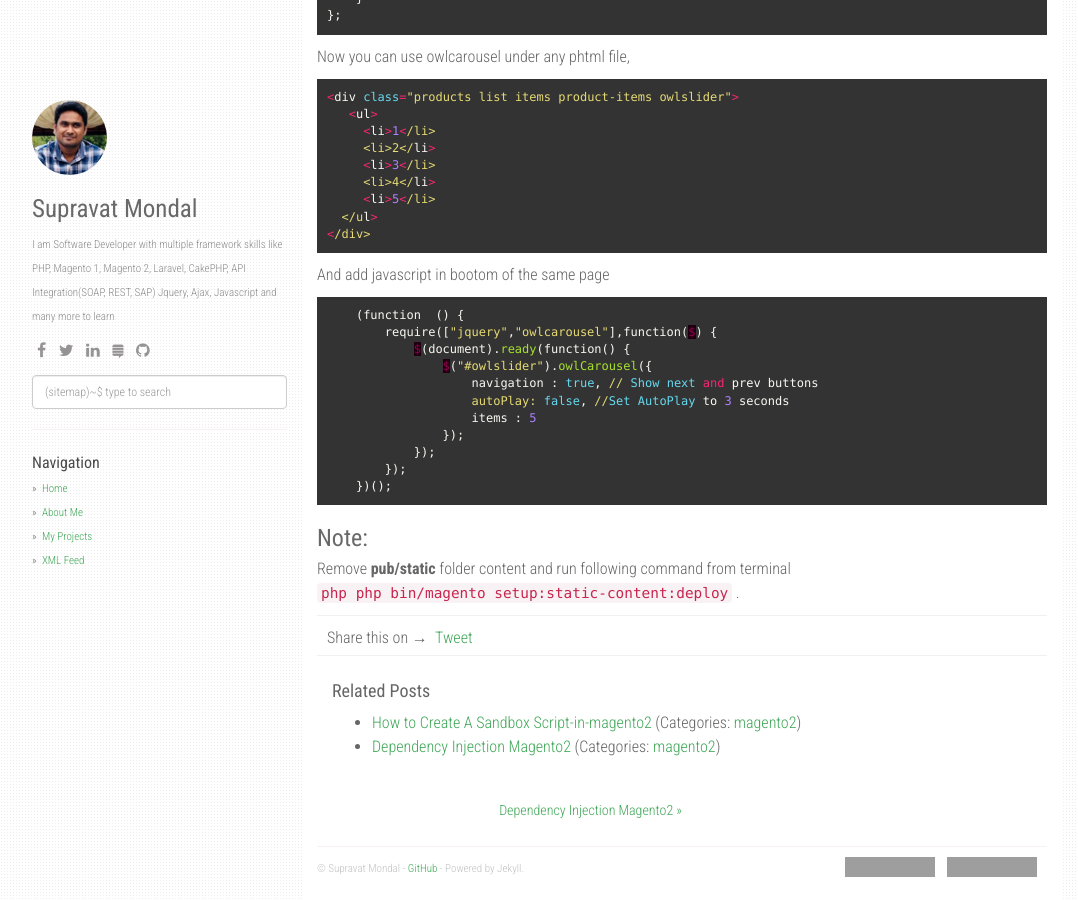
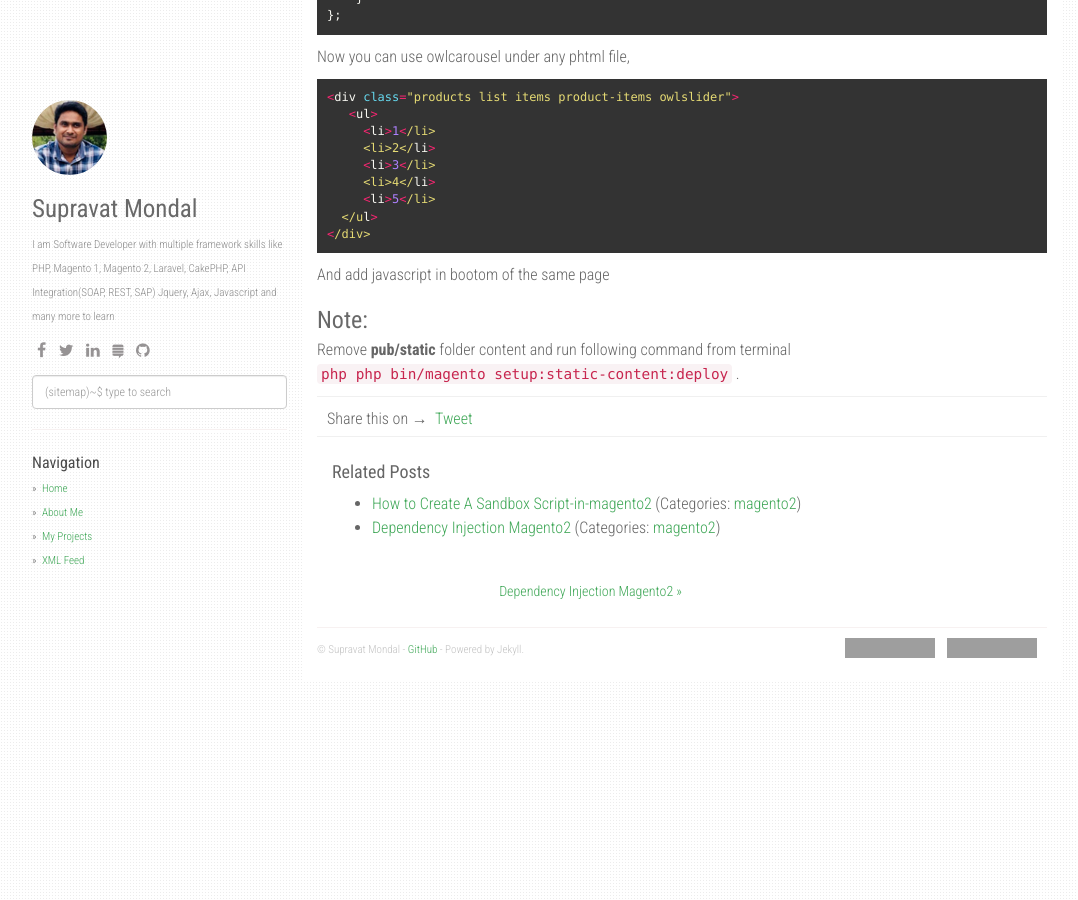
Before and after one commit to supravatm/supravatm.github.io, a Jekyll site: the page built from _posts/2016-02-14-how-to-call-owl-slider-in-magento2.md, in a window 1280 px wide and 900 px high, scrolled down 650 px. Shown: the whole window, without its empty margins (53-1131 px from the left). Built offline with Jekyll 4.4.1, drawn with Linux system fonts in a browser that asks for light colours; nearby versions of some CDN libraries; comment, search, counter and statistics services are not loaded; grey boxes are pictures that could not be loaded.

Commit message:
Fixed syntax error

```diff
--- a/_posts/2016-02-14-how-to-call-owl-slider-in-magento2.md
+++ b/_posts/2016-02-14-how-to-call-owl-slider-in-magento2.md
@@ -63,20 +63,7 @@ Now you can use owlcarousel under any phtml file,
 
 And add javascript in bootom of the same page
 
-{% highlight ruby %}
 
-    (function  () {
-        require(["jquery","owlcarousel"],function($) {
-            $(document).ready(function() {
-                $("#owlslider").owlCarousel({
-                    navigation : true, // Show next and prev buttons
-                    autoPlay: false, //Set AutoPlay to 3 seconds
-                    items : 5
-                });
-            });
-        });
-    })();
-{% endhighlight %}
 
 
 ### Note:
```
